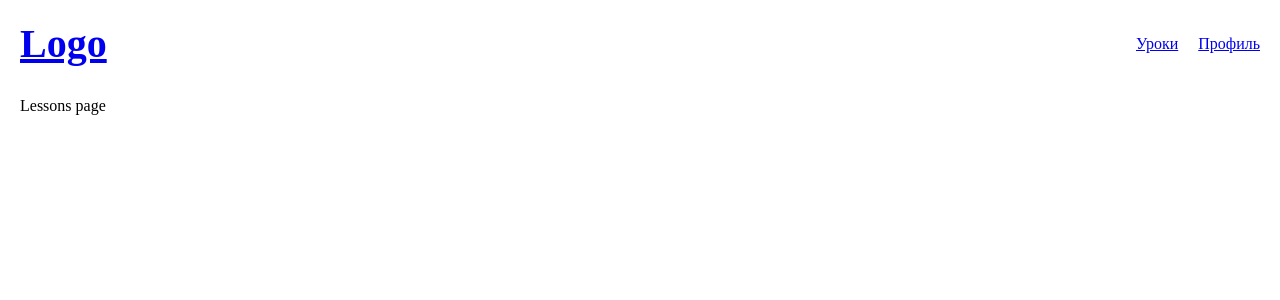
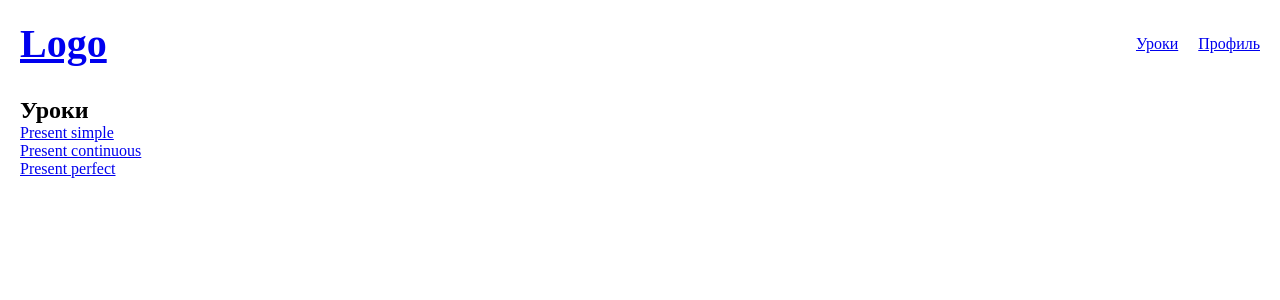
Before and after one commit to HunterM7/English-practice, a React (Vite) app: page /lessons in a window 1280 px wide. Shown: the top 300 px of the page. Built offline with nearby package versions, Linux system fonts and the light colour scheme.

Commit message:
Added lesson's page.

```diff
--- /dev/null
+++ b/src/pages/lesson-page/lesson-page.scss
@@ -0,0 +1,3 @@
+.lesson-page {
+
+}
--- /dev/null
+++ b/src/pages/lesson-page/lesson-page.tsx
@@ -0,0 +1,12 @@
+import { useParams } from 'react-router-dom';
+import './lesson-page.scss';
+
+export function LessonPage() {
+  const { lessonName } = useParams();
+
+  return (
+    <div>
+      <h2 className='lesson-page__title'>Урок по {lessonName}</h2>
+    </div>
+  )
+}
--- a/src/pages/lessons-page/lessons-page.scss
+++ b/src/pages/lessons-page/lessons-page.scss
@@ -1,3 +1,9 @@
 .lessons-page {
-  display: block;
+
+  &__title {}
+
+  &__list {
+    display: flex;
+    flex-direction: column;
+  }
 }
--- a/src/pages/lessons-page/lessons-page.tsx
+++ b/src/pages/lessons-page/lessons-page.tsx
@@ -1,7 +1,15 @@
+import { Link } from 'react-router-dom';
 import './lessons-page.scss';
 
 export function LessonsPage() {
   return (
-    <div>Lessons page</div>
+    <>
+      <h2 className='lessons-page__title'>Уроки</h2>
+      <div className='lessons-page__list'>
+        <Link to='present-simple'>Present simple</Link>
+        <Link to='present-continuous'>Present continuous</Link>
+        <Link to='present-perfect'>Present perfect</Link>
+      </div>
+    </>
   )
 }
--- a/src/router/index.tsx
+++ b/src/router/index.tsx
@@ -1,5 +1,6 @@
 import { createBrowserRouter } from "react-router-dom";
 import { LessonsPage } from "@pages/lessons-page/lessons-page";
+import { LessonPage } from "@pages/lesson-page/lesson-page";
 import Root from "./routes/root";
 
 export const router: Parameters<typeof createBrowserRouter>[0] = [ {
@@ -15,6 +16,10 @@ export const router: Parameters<typeof createBrowserRouter>[0] = [ {
       element: <LessonsPage />,
     },
     {
+      path: "/lessons/:lessonName",
+      element: <LessonPage />,
+    },
+    {
       path: "/profile",
       element: <div>Profile page</div>,
     }
```
